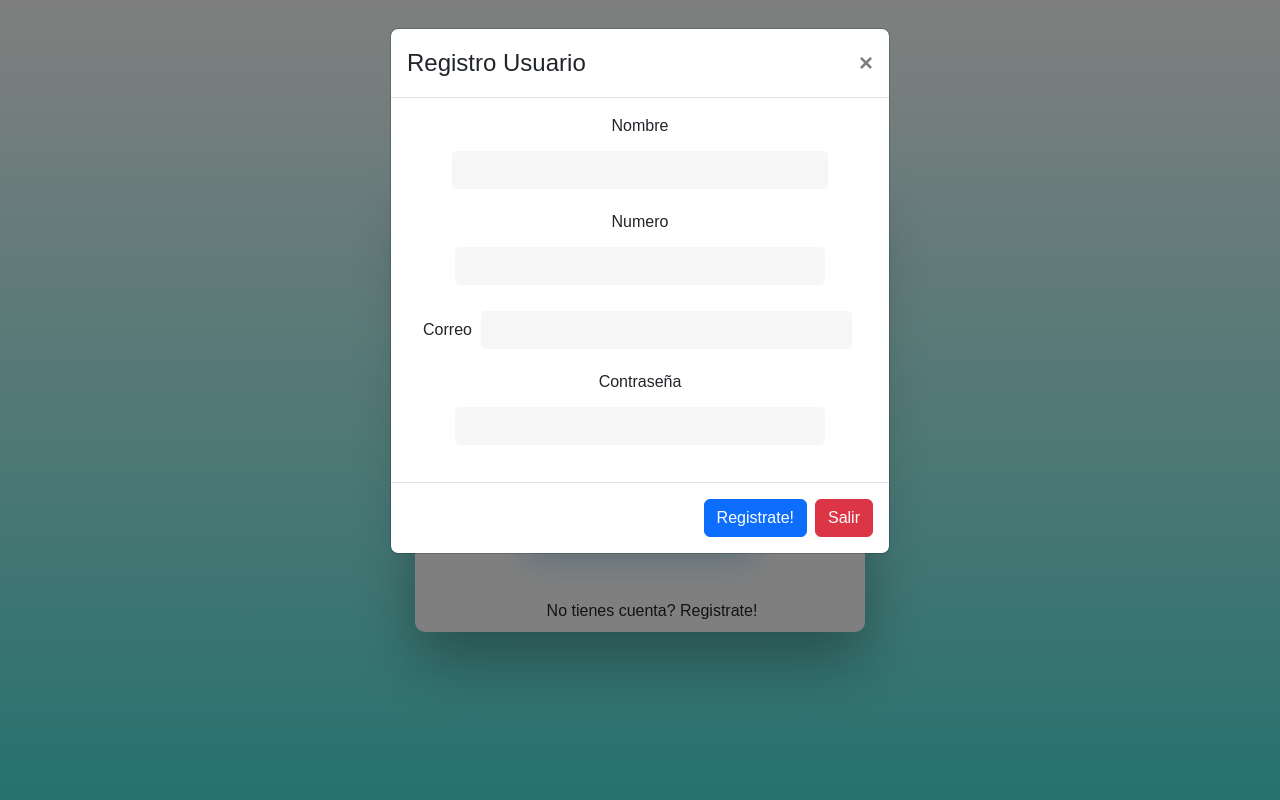
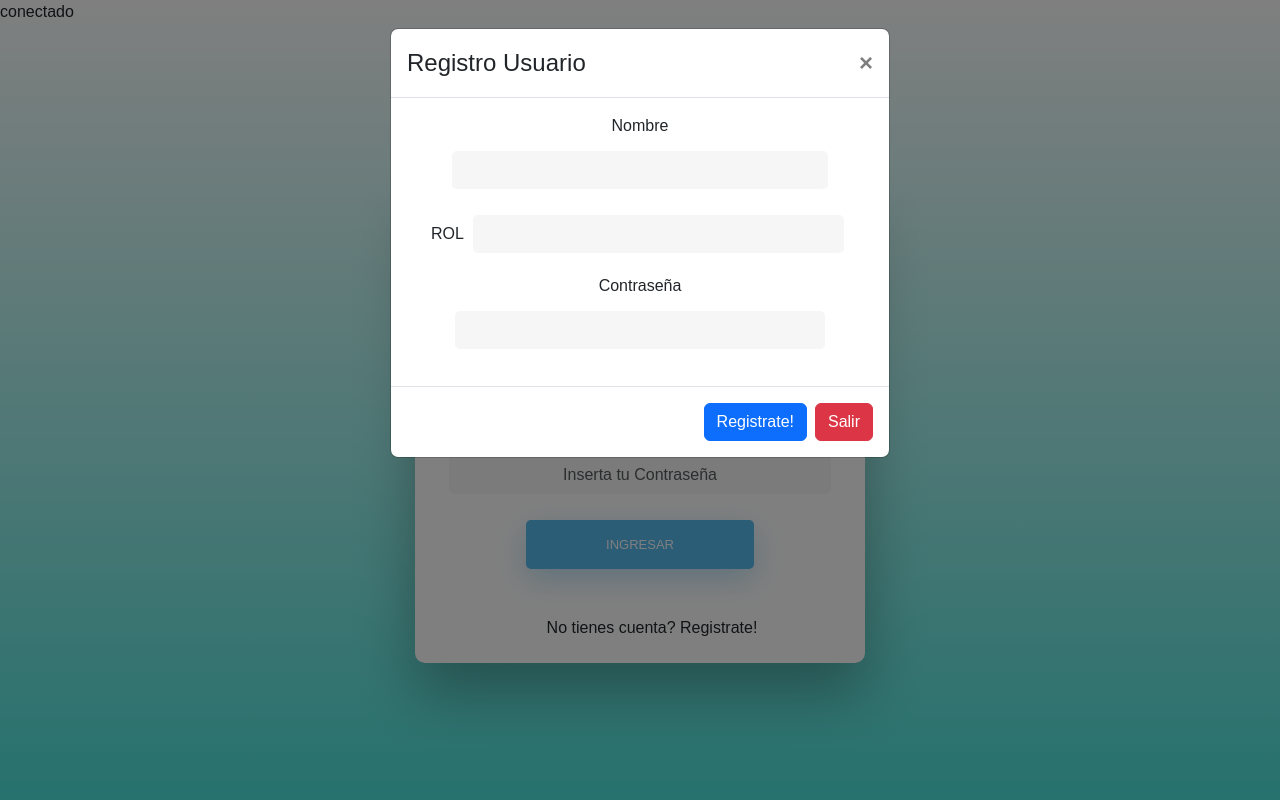
Before and after one commit to gilbyMCS/adminprov, a PHP site: page / in a window 1280 px wide, after a click on "No tienes cuenta? Registrate!". Run offline with PHP 8.4, Linux system fonts and the light colour scheme; some libraries are stand-ins or nearby versions.

Commit message:
cambios login

```diff
--- a/assets/conexion.php
+++ b/assets/conexion.php
@@ -1,5 +1,8 @@
 <?php
+
 function conexion(){
+
     return mysqli_connect("localhost","root","","goolpartie");
 }
+
 ?>
--- /dev/null
+++ b/assets/conexion_log.php
@@ -0,0 +1,10 @@
+<?php
+include("configuracion.php");
+$conexion = new mysqli($server, $user, $pass,$bd);
+if(mysqli_connect_errno()){
+echo "No conectado", mysqli_connect_error();
+exit();
+}else{
+    echo 'conectado';
+}
+?>
--- /dev/null
+++ b/assets/configuracion.php
@@ -0,0 +1,6 @@
+<?php
+$server ="localhost";
+$user ="root";
+$pass="";
+$bd ="goolpartie";
+?>
--- a/index.php
+++ b/index.php
@@ -1,11 +1,48 @@
+<?php
+
+include("assets/conexion_log.php");
+//registo usuarios
+if(isset($_POST["agregar"])){
+    // evitamos que se haga inserccion sql //
+    $nombre = mysqli_real_escape_string($conexion, $_POST["nombre"]);
+    $password= mysqli_real_escape_string($conexion, $_POST["contrasena"]);
+    $rol= mysqli_real_escape_string($conexion, $_POST["rol"]);
+    $password_encripted = sha1($password);
+    $sqluser ="SELECT id_login_rol FROM login_admin WHERE nombre = '$nombre'";
+    $resultadouser=$conexion->query($sqluser);
+    $filas= $resultadouser->num_rows;
+    if($filas > 0){
+        echo "<script>alert('El usuario ya esta conectado.');
+        window.location = 'index.php';
+        </script>";
+}else{
+    $sqlusuario ="INSERT INTO login_admin (nombre, contra,rol_id) VALUES ('$nombre',' $password_encripted',' $rol')";
+    $resultadousuario = $conexion->query($sqlusuario);
+    if($resultadousuario > 0){
+        echo "<script>alert('El usuario agregado.');
+            window.location = 'index.php';
+            </script>";
+    }else{
+        echo "<script>alert('El usuario no se pudo registrar');
+            window.location = 'index.php';
+            </script>";
+
+    }
+}
+}
+
+
+?>
 <!DOCTYPE html>
 <html lang="en">
+
 <head>
     <?php
   require_once 'lib/librerias.php';
   ?>
     <link rel="stylesheet" href="css/estilos.css">
 </head>
+
 <body>
     <!-- <div class="wrapper fadeInDown"> LE QUITAMOS EL FADEINDOWN PARA QUE MUESTRE EL MODDAL -->
     <div class="wrapper">
@@ -18,10 +55,10 @@
             <form action="controller/login.php" method="POST">
                 <!-- ARRIBA LA URL -->
                 <input type="text" class="form-control" id="usuario" class="fadeIn second" name="usuario"
-                    placeholder="Usuario">
+                    placeholder="Usuario" required>
                 <p></p>
                 <input type="text" class="form-control" id="contraseña" class="fadeIn third" name="contraseña"
-                    placeholder="Inserta tu Contraseña">
+                    placeholder="Inserta tu Contraseña" required>
                 <p></p>
                 <input type="submit" class="fadeIn fourth" value="ingresar" name="btnlogin">
                 <div class="form-group form-check">
@@ -45,7 +82,8 @@
 
                         <div class="modal-body">
                             <div class="container">
-                                <form id="registro">
+                                <!-- todas las acciones se ralizaran en el mismo formulario -->
+                                <form action="<?php $_SERVER["PHP_SELF"]; ?>" method="POST">
                                     <div class="form-group">
                                         <label>Nombre</label>
                                         <input type="text" class="form-control" id="nombre" name="nombre">
@@ -53,16 +91,8 @@
                             </div>
                             <div class="col">
                                 <div class="form-group">
-                                    <label>Numero</label>
-
-                                    <input type="text" class="form-control" id="numero" name="numero">
-                                </div>
-                            </div>
-                            <div class="col">
-                                <div class="form-group">
-                                    <label>Correo</label>
-
-                                    <input type="text" class="form-control" id="correo" name="correo">
+                                    <label>ROL</label>
+                                    <input type="text" class="form-control" id="contrasena" name="rol">
                                 </div>
                             </div>
                             <div class="col">
@@ -71,11 +101,12 @@
                                     <input type="text" class="form-control" id="contrasena" name="contrasena">
                                 </div>
                             </div>
-                            </form>
+
                         </div>
                         <!-- Modal footer -->
                         <div class="modal-footer">
-                            <button type="button" id="btnagregar" class="btn btn-primary">Registrate!</button>
+                            <button type="submit" name="agregar" class="btn btn-primary">Registrate!</button>
+                            </form>
                             <button type="button" class="btn btn-danger" data-dismiss="modal">Salir</button>
                         </div>
                     </div>
```
Also changed, not shown: controller/login.php (+5 -7 lines), view/administrador/index.php (+7 -5 lines).
